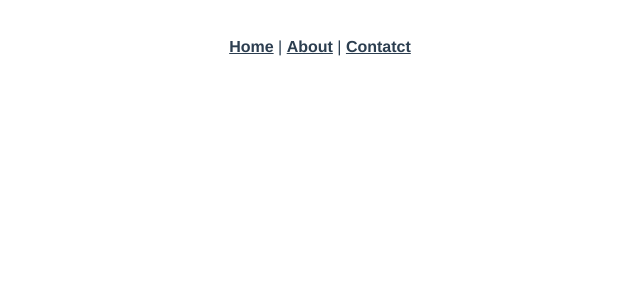
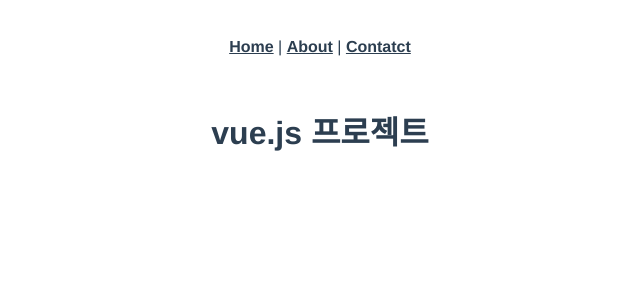
Before and after one commit to jihan-chillin/Vue.js, a Vue app: page /compositionapiprovide in a window 1280 px wide. Shown: the top 300 px of the page, without its empty margins (320-960 px from the left). Built offline with nearby package versions, Linux system fonts and the light colour scheme; what vue-sweetalert2 would draw is missing.

Commit message:
composition api ( provide, inject )

```diff
--- a/src/router/index.js
+++ b/src/router/index.js
@@ -105,6 +105,10 @@
     path: '/compositionapi',
     name: 'CompositionApi3',
     component: () => import(/* webpackChunkName: "basic" */ '../views/CompositionApi3.vue')
+  },{
+    path: '/compositionapiprovide',
+    name: 'CompositionAPIProvide',
+    component: () => import(/* webpackChunkName: "basic" */ '../views/CompositionAPIProvide.vue')
   },
 ]
 
--- /dev/null
+++ b/src/views/CompositionAPIInject.vue
@@ -0,0 +1,14 @@
+<template>
+    <h1>{{title}}</h1>
+</template>
+<script>
+// inject를 import해야만 쓸 수 있음.
+import {inject} from 'vue';
+export default {
+    setup(){
+        const title = inject('title');
+
+        return {title};
+    }
+}
+</script>
--- /dev/null
+++ b/src/views/CompositionAPIProvide.vue
@@ -0,0 +1,16 @@
+<template>
+    <CompositionAPIInject />
+</template>
+<script>
+// inject를 provide해야만 쓸 수 있음.
+import {provide} from 'vue';
+import CompositionAPIInject from './CompositionAPIInject.vue'
+export default {
+    components :{
+        CompositionAPIInject
+    },
+    setup(){
+        provide('title', 'vue.js 프로젝트')
+    }
+}
+</script>
```
Also changed, not shown: src/views/CompositionInject.vue (deleted), src/views/CompositionProvide.vue (deleted).
